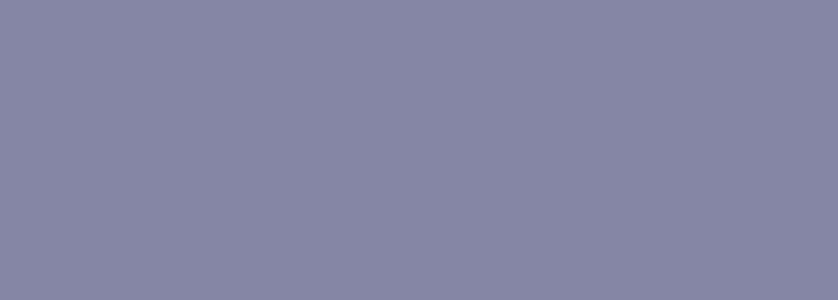
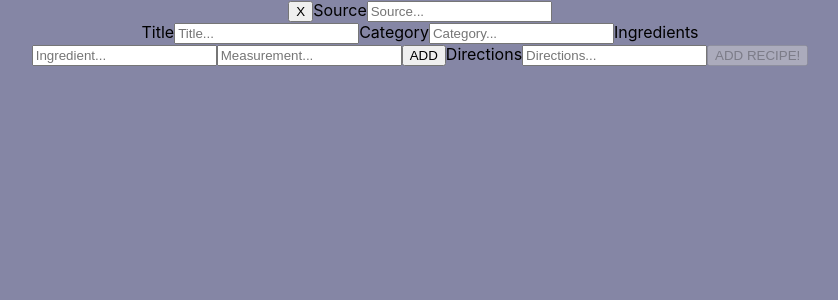
Before and after one commit to tt75-recipes/frontend-main, a React (Create React App) app: page /new-recipe in a window 1280 px wide. Shown: the top 300 px of the page, without its empty margins (220-1058 px from the left). Built offline with nearby package versions, Linux system fonts and the light colour scheme; the HTML template or start-up script is replaced by a standard one; a web font is replaced by a local one.

Commit message:
add x button and removeIng function

```diff
--- a/src/App.js
+++ b/src/App.js
@@ -6,6 +6,7 @@ import Login from './components/Login';
 import Signup from './components/SignUp'
 import NavBar from './components/NavBar';
 import './App.css';
+import NewRecipe from './components/NewRecipe';
 
 function App() {
   return (
@@ -25,6 +26,9 @@ function App() {
           <Route path='/nav'>
             <NavBar />
           </Route>
+          <Route path='/new-recipe'>
+            <NewRecipe />
+          </Route>
         </Switch>
       </Router>
     </div>
--- a/src/components/NewRecipe.js
+++ b/src/components/NewRecipe.js
@@ -1,10 +1,13 @@
 import React, {useState, useEffect} from "react";
+import {useHistory} from "react-router-dom";
 import axios from "axios";
 import * as yup from "yup";
 import Schema from "./FormSchema";
 
 
 const NewRecipe = () => {
+
+    const history = useHistory();
 
     /// INITIAL STATE VALUES///
     /// INITIAL STATE VALUES///
@@ -53,15 +56,16 @@ const NewRecipe = () => {
         evt.preventDefault()
 
         const newRecipe = {
-                title: formValues.title,
-                source: formValues.source,
-                category: formValues.category,
-                directions: formValues.directions,
+                title: formValues.title.trim(),
+                source: formValues.source.trim(),
+                category: formValues.category.trim(),
+                directions: formValues.directions.trim(),
                 ingredients: formValues.ingredients,
         }
 
         setFormValues(initialForm);
 
+        history.push('/')
     }
 
     /// CHANGE FUNCTION ///
@@ -112,8 +116,17 @@ const NewRecipe = () => {
     /// REMOVE INGREDIENT FUNCTION ///
     /// REMOVE INGREDIENT FUNCTION ///
 
-    const removeIng = (evt) => {
+    const removeIng = (index) => {
+        formValues.ingredients.splice(index, 1)
+    }
 
+    /// HOMEPAGE FUNCTION ///
+    /// HOMEPAGE FUNCTION ///
+    /// HOMEPAGE FUNCTION ///
+
+    const goHome = (evt) => {
+        evt.preventDefault()
+        history.push('/')
     }
 
     /// SIDE EFFECTS ///
@@ -135,6 +148,10 @@ const NewRecipe = () => {
 return (
     <>
     <form onSubmit={submit}>
+
+    <button onClick={goHome}>
+        X
+    </button>
 
     {/* SOURCE BELOW*/}
     {/* SOURCE BELOW*/}
@@ -201,8 +218,8 @@ return (
     {/* INGREDIENT BELOW*/}
 
     <div>
-        {formValues.ingredients.forEach(ingredient=> {
-            <div> <span > (x) </span> <span> {ingredient} </span></div>
+        {formValues.ingredients.forEach((ingredient, index)=> {
+            <div> <span onClick={removeIng(index)}> (x) </span> <span> {ingredient} </span> </div>
         })}
     </div>
 
```
